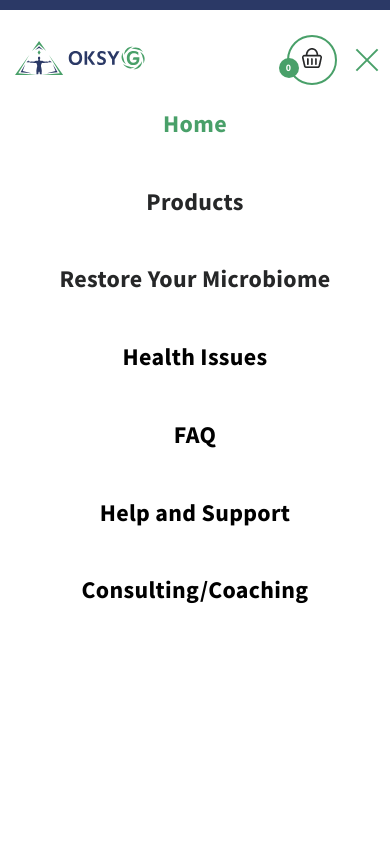
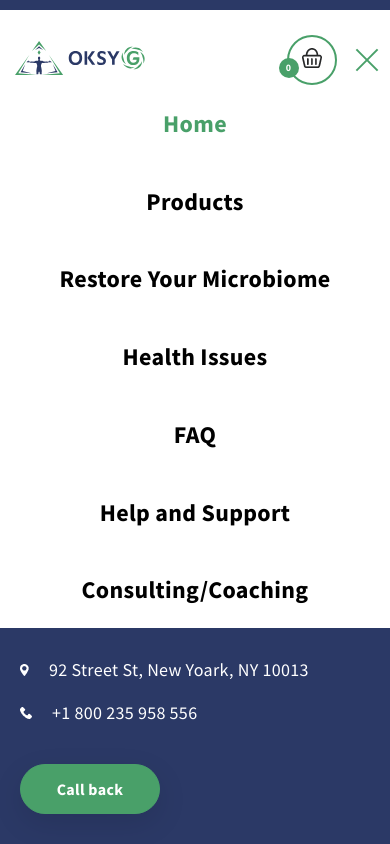
Before and after one commit to Whatever-S/Oksy-milk, a plain HTML site: page index.html in a window 390 px wide. Both pictures are taken after a click on the element 353 px from the left and 60 px from the top of the page. Shown: the top 844 px of the page. Drawn offline with nearby package versions, Linux system fonts and the light colour scheme.

Commit message:
update burger menu and introduse adaptive

```diff
--- a/index.html
+++ b/index.html
@@ -52,19 +52,6 @@
                                 <li class="menu__item"><a href="" class="menu__link">Consulting/Coaching</a></li>
                             </ul>
                         </nav>
-                        <div class="contacts__info-menu hide">
-                            <div class="contact__info-menu">
-                                <img src="img/icons/location.png" class="logo-location" alt="location">
-                                <span class="contact-location info-text-menu">92 Street St, New Yoark, NY 10013</span>
-                            </div>
-                            <div class="contact__info-menu">
-                                <img src="img/icons/tel.png" class="logo-telephone" alt="tel">
-                                <span class="contact-number info-text-menu">+1 800 235 958 556</span>
-                            </div>
-                            <div class="header__button">
-                                <button class="modal-button-menu button">Call back</button>
-                            </div>
-                        </div>
                     </div>
                 </div>
                 <div class="header__btn-and-basket">
--- a/js/script.js
+++ b/js/script.js
@@ -2,8 +2,6 @@ const headerBurger = document.querySelector('.header__burger');
 const headerMenu = document.querySelector('.header__menu');
 const back = document.querySelector('body');
 const headerList = document.querySelector('.menu__body');
-const menuContacts = document.querySelector('.contacts__info-menu');
-
 
 const modalBtn = document.querySelector('.modal-button');
 const modalWindow = document.querySelector('.modal');
@@ -17,13 +15,15 @@ headerBurger.onclick = function(){
     headerBurger.classList.toggle('active');
     headerMenu.classList.toggle('active');
     back.classList.toggle('lock');
-    menuContacts.classList.toggle('hide');
-    menuContacts.classList.toggle('show');
 
+    console.log(headerMenu.classList);
+    div.innerHTML='<div class="contacts__info-menu"><div class="contact__info-menu"><img src="img/icons/location.png" class="logo-location" alt="location"><span class="contact-location info-text-menu">92 Street St, New Yoark, NY 10013</span></div><div class="contact__info-menu"><img src="img/icons/tel.png" class="logo-telephone" alt="tel"><span class="contact-number info-text-menu">+1 800 235 958 556</span></div><div class="header__button"><button class="modal-button-menu button">Call back</button></div></div>';
+    headerMenu.append(div);
 };
 
 headerList.onclick = function () {
     headerList.classList.remove('active');
+    div.innerHTML='';
     back.classList.toggle('lock');
 };
 
@@ -54,12 +54,6 @@ document.addEventListener('keydown',(e) =>{
     closeModalWindow();
 });
 
-/* introduceContainer.addEventListener('resize',()=>{
-    const introduceWidth = introduceContainer.clientWidth;
-    if (introduceWidth<=850){
-        console.log('<850');
-    }
-}); */
 if(headerMenu.classList.contains('active')){
 
 }
--- a/scss/style.scss
+++ b/scss/style.scss
@@ -63,8 +63,12 @@ body{
     background-color:var(--accent-color);
     z-index: -2;
     @media (max-width:1200px){
-        height: 180px;
-        width: 375px;
+        height: 175px;
+        width: 350px;
+    }
+    @media (max-width:650px){
+        height: 70px;
+        width: 140px;
     }
 }
 .triangle-bottom{
@@ -101,8 +105,12 @@ body{
 }
 a{
     text-decoration: none;
+    &:link{
+        color:inherit;
+    }
     &:visited{
         color:inherit;
+
     }
 }
 .title {
@@ -259,21 +267,23 @@ img {
 .contact__info{
     &-menu{
         margin-bottom: 20px;
+
+        span{
+            padding: 0 20px;
+        }
     }
+
     span{
         padding: 0 10px;
     }
 }
 
 .logo-location {
-    @media (max-width:1000px){
-        margin-right: 15px;
-    }
+
 }
 .logo-telephone {
     margin-left: 20px;
     @media (max-width:1000px){
-        margin-right: 15px;
         margin-left: 0;
     }
 }
@@ -284,8 +294,6 @@ img {
     @media (max-width:1000px){
         display: block;
     }
-
-
 }
 .contacts__info-menu{
     position: absolute;
@@ -442,12 +450,14 @@ img {
         display: flex;
         justify-content: start;
         align-items:center;
-        overflow: scroll;
 
         @media (max-width:1000px){
             flex-direction: column;
             align-items:center;
             height: calc(100% - 200px);
+        }
+        @media (max-width:550px){
+            overflow: scroll;
         }
     }
 
@@ -457,8 +467,11 @@ img {
         text-align: center;
         padding: 5px 15px;
         position: relative;
+        @media (max-width:550px){
+            margin-bottom: 20px;
+        }
         @media (max-width:1000px){
-            margin-bottom: 30px;
+            margin-bottom: 40px;
         }
         &::after {
             content: "";
@@ -553,6 +566,13 @@ img {
     @media(max-width:850px){
         display: block;
     }
+    /*??*/
+    @media(max-width:650px){
+        height: 400px;
+    }
+    @media(max-width:650px){
+        height: 350px;
+    }
 
 
     .triangle-bottom{
@@ -598,15 +618,16 @@ img {
         position: relative;
         align-items:center;
         justify-content: space-around;
+        @media(max-width:650px){
+            display: block;
+        }
 
-        &-mobile{
+        /*&-mobile{
             display: none;
             @media(max-width:850px){
                 display: block;
-
             }
-
-        }
+        }*/
     }
 
     &__info{
@@ -648,15 +669,33 @@ img {
 
     &__image-girl{
         position: absolute;
-        left: 0;
+        left: 10%;
         bottom: 0;
         z-index: 2;
+        @media(max-width:850px){
+            left: 25%;
+        }
+        @media(max-width:650px){
+            height: 400px;
+        }
+        @media(max-width:650px){
+            height: 350px;
+        }
     }
     &__image-field{
         position: relative;
         bottom: -2px;
         clip-path: polygon(70% 0, 74% 0, 100% 100%, 0 100%);
+        @media(max-width:650px){
+            height: 350px;
+            bottom: 0;
+        }
+
         img{
+            @media(max-width:650px){
+                height: 400px;
+                bottom: 0;
+            }
             width: 650px;
             height: 572px;
             z-index: -1;
```
Also changed, not shown: css/style.css.
